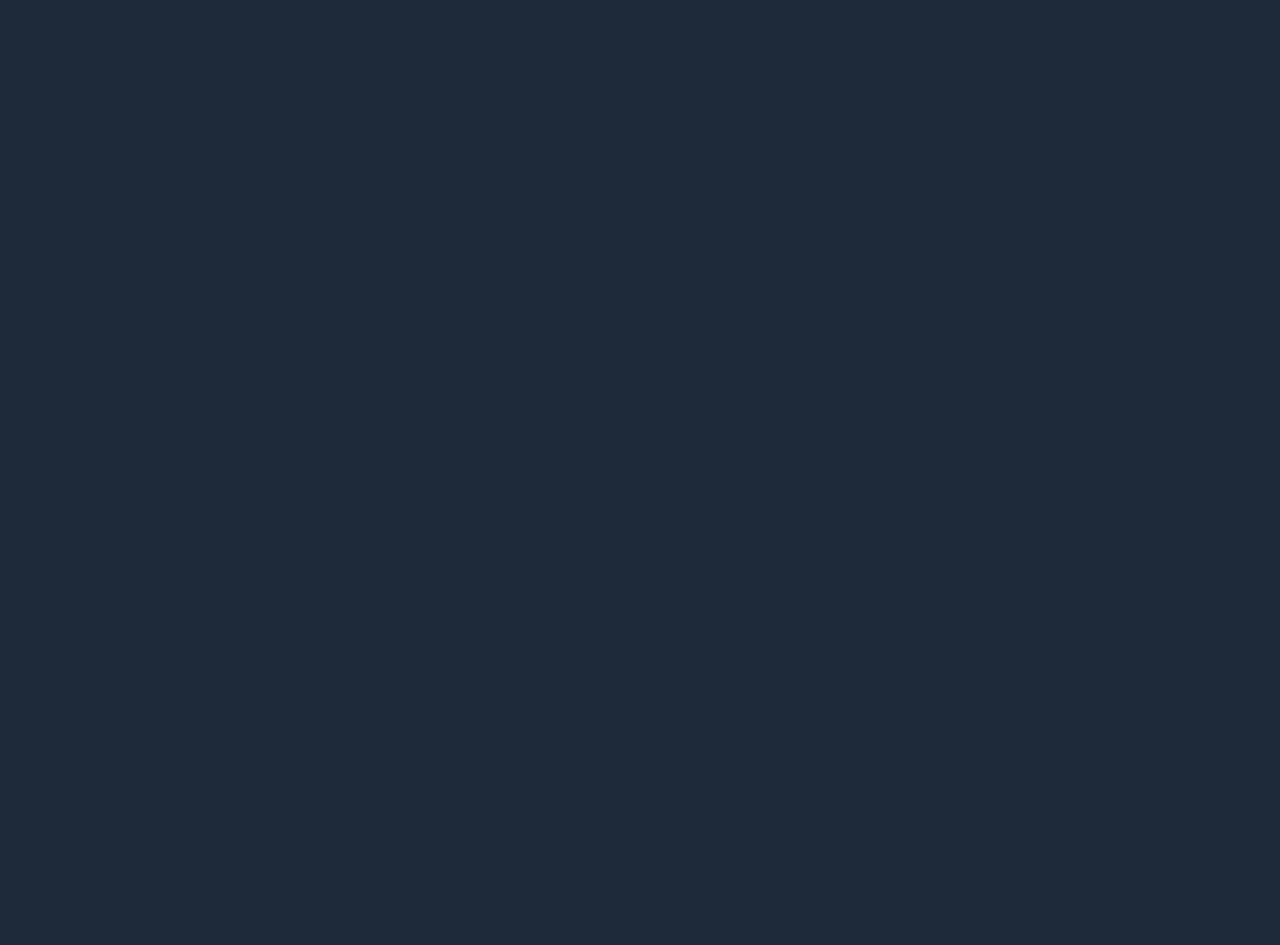
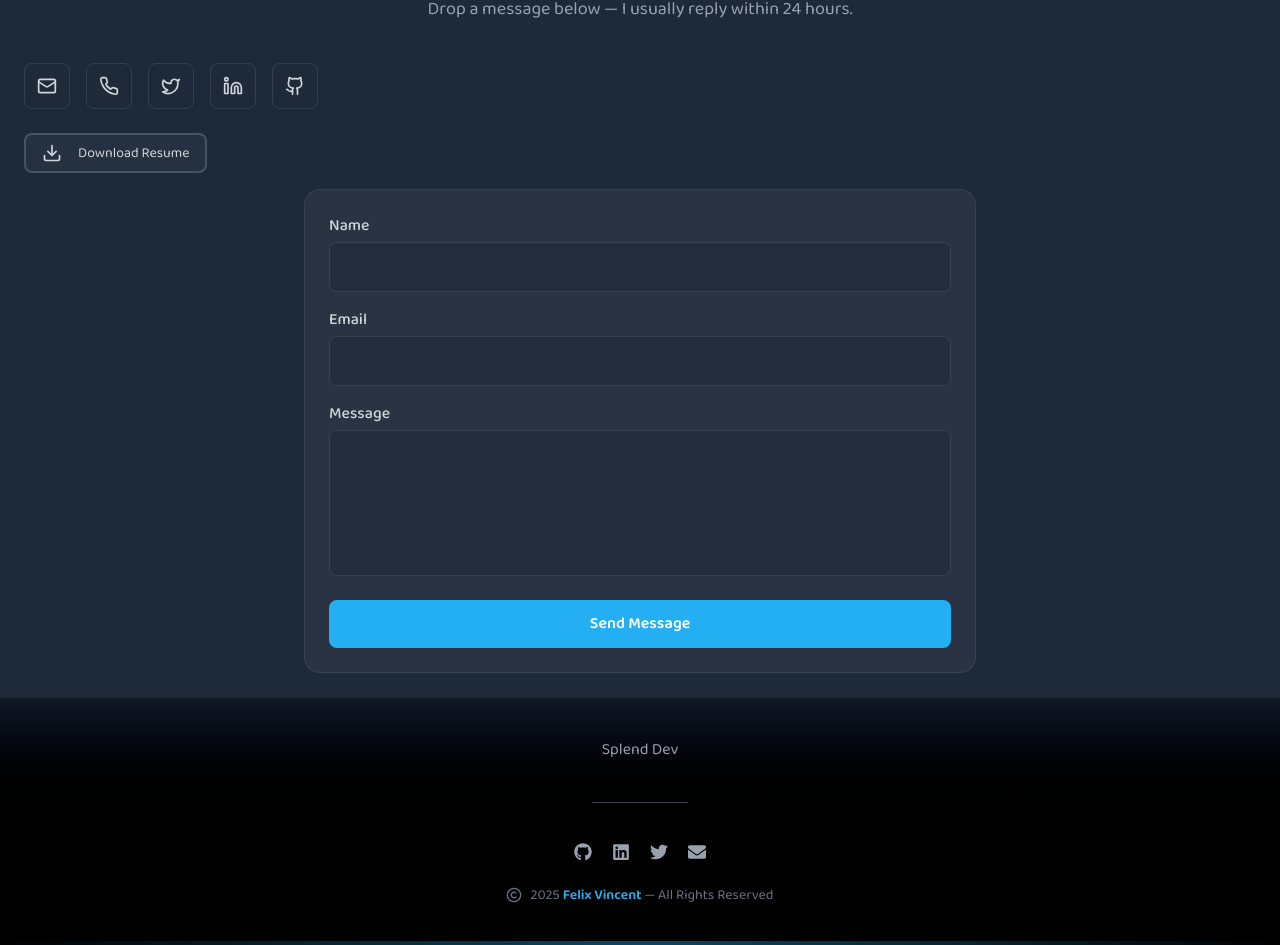
Before and after one commit to Vincentvirtuoso/My-portfolio-, a React (Vite) app in the folder client/: page /contact in a window 1280 px wide. Shown: the part 195-1140 px from the top of the page. Before the commit the page ends 800 px from the top, so only its background shows below. Built offline with nearby package versions, Linux system fonts and the light colour scheme.

Commit message:
second commit

```diff
--- a/client/src/App.jsx
+++ b/client/src/App.jsx
@@ -1,6 +1,7 @@
 import React from "react";
 import { Outlet } from "react-router-dom";
 import Navbar from "./components/layout/Navbar";
+import Footer from "./components/layout/Footer";
 
 const App = () => {
   return (
@@ -9,6 +10,7 @@ const App = () => {
       <div className="p-4 lg:p-6">
         <Outlet />
       </div>
+      <Footer />
     </>
   );
 };
--- a/client/src/components/layout/Footer.jsx
+++ b/client/src/components/layout/Footer.jsx
@@ -0,0 +1,78 @@
+import React from "react";
+import { LuCopyright } from "react-icons/lu";
+import { FaGithub, FaLinkedin, FaTwitter, FaEnvelope } from "react-icons/fa";
+import { motion } from "framer-motion";
+
+const Footer = () => {
+  const socials = [
+    {
+      name: "GitHub",
+      icon: <FaGithub />,
+      href: "https://github.com/yourusername",
+    },
+    {
+      name: "LinkedIn",
+      icon: <FaLinkedin />,
+      href: "https://linkedin.com/in/yourusername",
+    },
+    {
+      name: "Twitter",
+      icon: <FaTwitter />,
+      href: "https://twitter.com/yourhandle",
+    },
+    {
+      name: "Email",
+      icon: <FaEnvelope />,
+      href: "mailto:youremail@example.com",
+    },
+  ];
+
+  return (
+    <footer className="relative bg-gradient-to-b from-gray-900 via-black to-black text-gray-400 border-t border-gray-800 py-10 px-5 flex flex-col items-center gap-6">
+      <h3>Splend Dev</h3>
+      {/* Divider */}
+      <div className="w-24 h-[1px] bg-gray-700 my-4" />
+
+      {/* Social Icons */}
+      <motion.div
+        className="flex gap-5"
+        initial={{ opacity: 0, y: 15 }}
+        whileInView={{ opacity: 1, y: 0 }}
+        transition={{ duration: 0.6 }}
+      >
+        {socials.map(({ name, icon, href }) => (
+          <a
+            key={name}
+            href={href}
+            target="_blank"
+            rel="noopener noreferrer"
+            aria-label={name}
+            className="text-gray-400 hover:text-brand transition-colors duration-300 text-lg"
+          >
+            {icon}
+          </a>
+        ))}
+      </motion.div>
+
+      {/* Copyright */}
+      <motion.div
+        initial={{ opacity: 0 }}
+        whileInView={{ opacity: 1 }}
+        transition={{ delay: 0.3 }}
+        className="flex items-center gap-2 text-sm text-gray-500"
+      >
+        <LuCopyright className="text-base" />
+        <span>
+          {new Date().getFullYear()}{" "}
+          <span className="text-brand font-semibold">Felix Vincent</span> — All
+          Rights Reserved
+        </span>
+      </motion.div>
+
+      {/* Subtle Glow Accent */}
+      <div className="absolute bottom-0 w-full h-1 bg-gradient-to-r from-brand/0 via-brand/40 to-brand/0" />
+    </footer>
+  );
+};
+
+export default Footer;
--- a/client/src/components/shared/StatCard.jsx
+++ b/client/src/components/shared/StatCard.jsx
@@ -16,10 +16,12 @@ const StatCard = ({
   animateOnHover = true,
   iconPosition = "top",
   shadow = true,
+  iconBg = false,
   rounded = "rounded-xl",
   bgColor,
   borderColor,
   contentAlign = "start",
+  valueClassName,
 }) => {
   const sizeClasses = {
     xs: {
@@ -29,7 +31,7 @@ const StatCard = ({
       padding: "p-2",
     },
     sm: {
-      value: "text-xl",
+      value: "text-lg",
       label: "text-xs",
       icon: "text-xl",
       padding: "p-3",
@@ -72,7 +74,7 @@ const StatCard = ({
   }[contentAlign];
 
   const hoverAnimation = animateOnHover
-    ? { scale: 1.05, transition: { duration: 0.2 } }
+    ? { scale: 1.03, transition: { duration: 0.2 } }
     : {};
 
   const bg = bgColor || "";
@@ -96,14 +98,26 @@ const StatCard = ({
     >
       {/* Icon on left (horizontal) */}
       {Icon && direction === "horizontal" && iconPosition === "left" && (
-        <div className={clsx(sizeClasses.icon, "text-brand flex-shrink-0")}>
+        <div
+          className={clsx(
+            sizeClasses.icon,
+            iconBg ? "p-3 bg-brand/10 rounded-full" : "",
+            "text-brand flex-shrink-0"
+          )}
+        >
           <Icon />
         </div>
       )}
 
       {/* Icon on top (vertical) */}
       {Icon && direction === "vertical" && iconPosition === "top" && (
-        <div className={clsx(sizeClasses.icon, "text-brand mb-2")}>
+        <div
+          className={clsx(
+            sizeClasses.icon,
+            iconBg ? "p-3 bg-brand/10 rounded-full" : "",
+            "text-brand mb-2"
+          )}
+        >
           <Icon />
         </div>
       )}
@@ -112,7 +126,8 @@ const StatCard = ({
         <h3
           className={clsx(
             sizeClasses.value,
-            "font-bold text-brand-dark leading-tight"
+            valueClassName,
+            "font-bold text-brand leading-tight"
           )}
         >
           {value}
@@ -135,7 +150,13 @@ const StatCard = ({
       </div>
 
       {Icon && direction === "horizontal" && iconPosition === "right" && (
-        <div className={clsx(sizeClasses.icon, "text-brand flex-shrink-0")}>
+        <div
+          className={clsx(
+            sizeClasses.icon,
+            iconBg ? "p-3 bg-brand/10 rounded-full" : "",
+            "text-brand flex-shrink-0"
+          )}
+        >
           <Icon />
         </div>
       )}
--- /dev/null
+++ b/client/src/components/ui/ContactCard.jsx
@@ -0,0 +1,17 @@
+import React from "react";
+import { motion } from "framer-motion";
+
+const ContactCard = ({ icon: Icon, href }) => (
+  <motion.a
+    href={href}
+    target={href?.startsWith("http") ? "_blank" : undefined}
+    rel="noopener noreferrer"
+    className="flex items-center gap-4 border border-gray-600/50 rounded-lg hover:border-brand hover:bg-brand/5 transition-all duration-300 group"
+  >
+    <div className="group-hover:text-brand text-xl p-3 rounded-full">
+      <Icon />
+    </div>
+  </motion.a>
+);
+
+export default ContactCard;
--- a/client/src/pages/Contact.jsx
+++ b/client/src/pages/Contact.jsx
@@ -1,17 +1,39 @@
 import React from "react";
 import SectionTitle from "../components/common/SectionTitle";
+import { motion } from "framer-motion";
+import ContactInfoGrid from "../sections/contact/ContactInfoGrid";
+import ContactForm from "../sections/contact/ContactForm";
+import { LuDownload } from "react-icons/lu";
 
 const Contact = () => {
   return (
-    <div>
+    <section>
+      <motion.div
+        className="text-center max-w-2xl mx-auto mb-10"
+        initial={{ opacity: 0, y: 30 }}
+        animate={{ opacity: 1, y: 0 }}
+        transition={{ duration: 0.6 }}
+      >
         <SectionTitle
           title={
             <>
-            Contact <span className="text-brand italic">Felix Vincent</span>
+              Let's <span className="text-brand italic">Work</span> Together
             </>
           }
         />
-    </div>
+        <p className="text-gray-400 text-lg">
+          Got a project idea, collaboration, or just want to say hello? I'd love
+          to hear from you. Drop a message below — I usually reply within 24
+          hours.
+        </p>
+      </motion.div>
+      <ContactInfoGrid />
+      <button className="flex items-center px-4 py-2 bg-gray-500/10 border-2 border-gray-400/30 text-sm gap-4 rounded-lg mb-4 cursor-pointer hover:bg-gray-500/30">
+        <LuDownload className="text-xl w-5 h-5 shrink-0" /> Download Resume
+      </button>
+
+      <ContactForm />
+    </section>
   );
 };
 
--- /dev/null
+++ b/client/src/sections/contact/ContactForm.jsx
@@ -0,0 +1,122 @@
+import React, { useRef, useState } from "react";
+import emailjs from "emailjs-com";
+import { motion, AnimatePresence } from "framer-motion";
+import { LuCircleCheck, LuCircleX, LuLoader } from "react-icons/lu";
+
+const ContactForm = () => {
+  const formRef = useRef();
+  const [status, setStatus] = useState({ state: "idle", message: "" });
+
+  const sendEmail = async (e) => {
+    e.preventDefault();
+    setStatus({ state: "loading", message: "" });
+
+    try {
+      await emailjs.sendForm(
+        "service_vhswrsr",
+        "template_ikiu6sm",
+        formRef.current,
+        "4ubHRSCLLzUzwVW8l"
+      );
+
+      setStatus({
+        state: "success",
+        message: "Message sent successfully!",
+      });
+      formRef.current.reset();
+      setTimeout(() => setStatus({ state: "idle", message: "" }), 3000);
+    } catch (err) {
+      console.error("EmailJS Error:", err);
+      setStatus({
+        state: "error",
+        message: "Failed to send message. Please try again later.",
+      });
+      setTimeout(() => setStatus({ state: "idle", message: "" }), 4000);
+    }
+  };
+
+  return (
+    <motion.form
+      ref={formRef}
+      onSubmit={sendEmail}
+      initial={{ opacity: 0, y: 20 }}
+      whileInView={{ opacity: 1, y: 0 }}
+      transition={{ duration: 0.6 }}
+      viewport={{ once: true }}
+      className="relative max-w-2xl mx-auto bg-white/5 border border-gray-600/40 p-6 rounded-xl space-y-4 overflow-hidden"
+    >
+      {/* --- Inputs --- */}
+      <div>
+        <label className="block mb-1 font-medium">Name</label>
+        <input
+          type="text"
+          name="user_name"
+          required
+          className="w-full p-3 bg-gray-800/60 border border-gray-700 rounded-lg focus:outline-none focus:ring-2 focus:ring-brand"
+        />
+      </div>
+
+      <div>
+        <label className="block mb-1 font-medium">Email</label>
+        <input
+          type="email"
+          name="user_email"
+          required
+          className="w-full p-3 bg-gray-800/60 border border-gray-700 rounded-lg focus:outline-none focus:ring-2 focus:ring-brand"
+        />
+      </div>
+
+      <div>
+        <label className="block mb-1 font-medium">Message</label>
+        <textarea
+          name="message"
+          rows="5"
+          required
+          className="w-full p-3 bg-gray-800/60 border border-gray-700 rounded-lg focus:outline-none focus:ring-2 focus:ring-brand resize-none"
+        />
+      </div>
+
+      {/* --- Submit Button --- */}
+      <button
+        type="submit"
+        disabled={status.state === "loading"}
+        className="w-full flex items-center justify-center gap-2 bg-brand text-white py-3 rounded-lg font-semibold hover:bg-brand/90 transition disabled:opacity-60"
+      >
+        {status.state === "loading" ? (
+          <>
+            <LuLoader className="animate-spin text-lg" /> Sending...
+          </>
+        ) : (
+          "Send Message"
+        )}
+      </button>
+
+      {/* --- Toast Notification --- */}
+      <AnimatePresence>
+        {status.state !== "idle" && (
+          <motion.div
+            initial={{ opacity: 0, y: 40 }}
+            animate={{ opacity: 1, y: 0 }}
+            exit={{ opacity: 0, y: 20 }}
+            transition={{ duration: 0.4 }}
+            className={`absolute bottom-5 left-1/2 -translate-x-1/2 px-4 py-2 rounded-lg text-sm font-medium shadow-lg ${
+              status.state === "success"
+                ? "bg-green-500/20 text-green-400 border border-green-500/40"
+                : status.state === "error"
+                ? "bg-red-500/20 text-red-400 border border-red-500/40"
+                : ""
+            }`}
+          >
+            <div className="flex items-center gap-2 shrink-0">
+              {status.state === "success" && <LuCircleCheck />}
+              {status.state === "error" && <LuCircleX />}
+              <span>{status.message}</span>
+            </div>
+          </motion.div>
+        )}
+      </AnimatePresence>
+    </motion.form>
+  );
+};
+
+export default ContactForm;
--- /dev/null
+++ b/client/src/sections/contact/ContactInfoGrid.jsx
@@ -0,0 +1,55 @@
+import React from "react";
+import {
+  LuMail,
+  LuPhone,
+  LuMapPin,
+  LuLinkedin,
+  LuGithub,
+  LuTwitter,
+} from "react-icons/lu";
+import ContactCard from "../../components/ui/ContactCard";
+
+const ContactInfoGrid = () => {
+  const info = [
+    {
+      icon: LuMail,
+      label: "Email",
+      value: "felixvincent.dev@gmail.com",
+      href: "mailto:felixvincent.dev@gmail.com",
+    },
+    {
+      icon: LuPhone,
+      label: "Phone",
+      value: "+234 901 234 5678",
+      href: "tel:+2349012345678",
+    },
+    {
+      icon: LuTwitter,
+      label: "twitter",
+      value: "Lagos, Nigeria",
+      href: "https://x.com/Splendid02",
+    },
+    {
+      icon: LuLinkedin,
+      label: "LinkedIn",
+      value: "linkedin.com/in/felixvincent",
+      href: "https://linkedin.com/in/felixvincent",
+    },
+    {
+      icon: LuGithub,
+      label: "GitHub",
+      value: "github.com/felixvincent",
+      href: "https://github.com/felixvincent",
+    },
+  ];
+
+  return (
+    <div className="flex gap-4 mb-6">
+      {info.map((item, i) => (
+        <ContactCard {...item} key={i} />
+      ))}
+    </div>
+  );
+};
+
+export default ContactInfoGrid;
```
Also changed, not shown: client/src/components/ui/ContactForm.jsx (deleted). Lines whose indentation alone changed are shown as unchanged.
